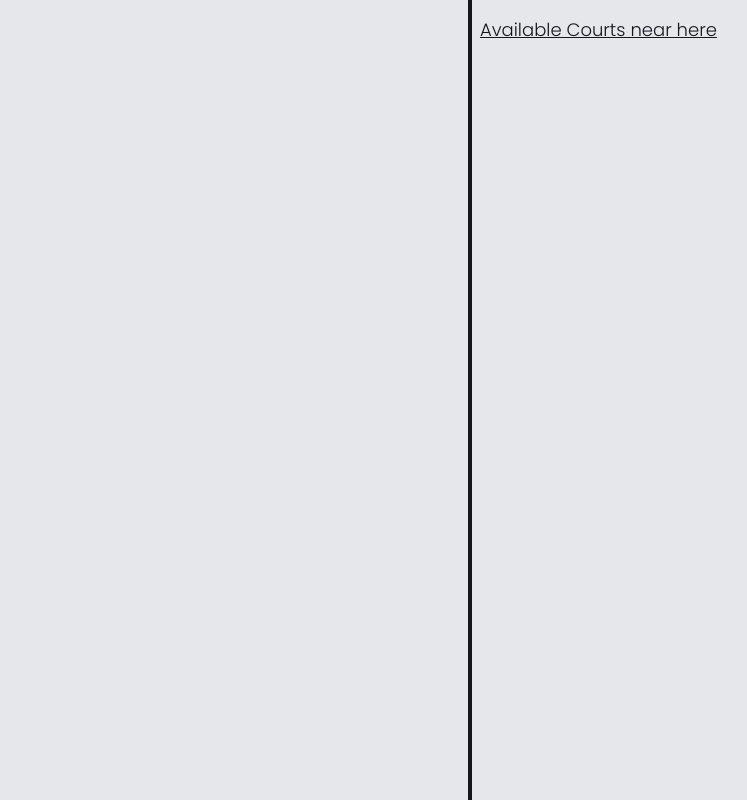
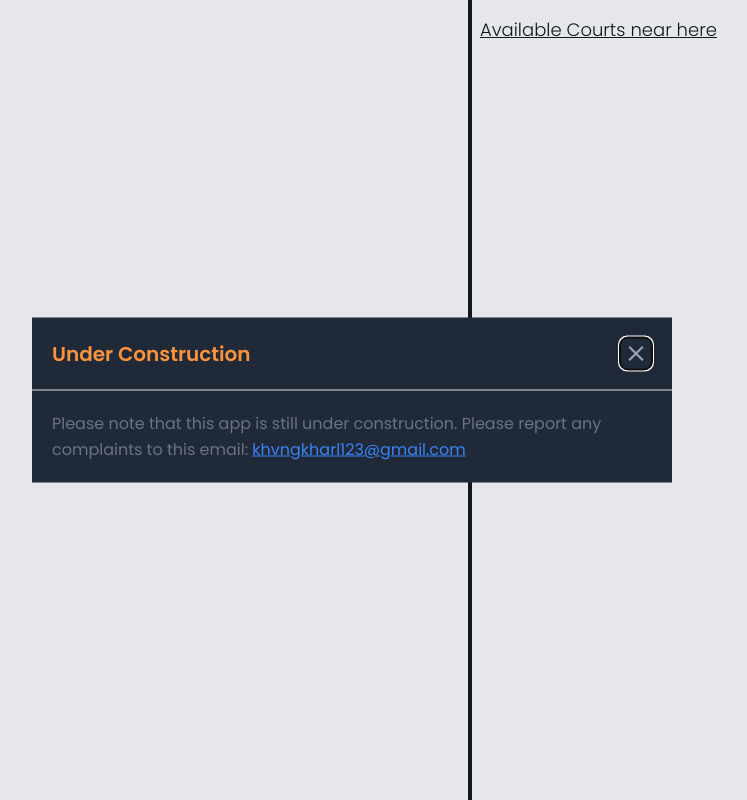
Before and after one commit to KharlAbban/bballconnect, a React (Vite) app in the folder frontend/: page /courts in a window 1280 px wide. Shown: the whole page, without its empty margins (288-1035 px from the left). Built offline with nearby package versions, Linux system fonts and the light colour scheme; no server answers; a web font is replaced by a local one; what mapbox-gl would draw is missing.

Commit message:
progress on add new court, add unser construction dialog

```diff
--- a/frontend/index.html
+++ b/frontend/index.html
@@ -5,7 +5,7 @@
     <link rel="icon" type="image/png" href="/logo.png">
     <meta name="viewport" content="width=device-width, initial-scale=1.0" />
     <meta name="description" content="Basketball courts, basketball, app, hoop, genius, creative software, maps, mapbox, location" />
-    <title>CourtConnect</title>
+    <title>BballConnect</title>
   </head>
   <body>
     <div id="root" class="h-screen w-screen overflow-hidden font-poppins bg-gray-200 dark:bg-pageDarkColor"></div>
--- a/frontend/src/components/CourtMap.jsx
+++ b/frontend/src/components/CourtMap.jsx
@@ -121,7 +121,7 @@ const CourtMap = ({userPosition, courts, setSelectedCourt, setAreaPosition, cour
 
         return () => {
             navigator.geolocation.clearWatch(positionWatchId);
-            console.log("Function is executed!");
+            // console.log("Function is executed!");
         }
 
     }, []);
--- /dev/null
+++ b/frontend/src/components/UnderConstruction.jsx
@@ -0,0 +1,29 @@
+import React, { useRef } from 'react'
+import { IoMdClose } from 'react-icons/io';
+
+const UnderConstruction = () => {
+    const dialogRef = useRef();
+
+  return (
+    <dialog ref={dialogRef} id="constructionModal" tabIndex="-1" aria-hidden="true" className="dark:bg-gray-600 bg-gray-800 absolute top-1/2 left-1/2 -translate-x-1/2 -translate-y-1/2 z-50 justify-center items-center max-w-2xl">
+        {/* {* Modal header */}
+        <div className="flex items-center justify-between p-4 md:p-5 border-b dark:border-gray-600">
+            <h3 className="text-xl font-semibold text-orange-400">
+                Under Construction
+            </h3>
+            <button onClick={() => dialogRef.current.close()} type="button" className="text-gray-400 bg-transparent hover:bg-gray-200 hover:text-gray-900 rounded-lg text-sm w-8 h-8 ms-auto inline-flex justify-center items-center dark:hover:bg-gray-600 dark:hover:text-white" data-modal-hide="static-modal">
+                <IoMdClose size={26} />
+                <span className="sr-only">Close modal</span>
+            </button>
+        </div>
+        {/* // {* Modal body */}
+        <div className="p-4 md:p-5 space-y-4">
+            <p className="text-base leading-relaxed text-gray-500 dark:text-gray-200">
+                Please note that this app is still under construction. Please report any complaints to this email: <a title="Click to mail me!" className='underline text-blue-500' href="mailto:khvngkharl123@gmail.com">khvngkharl123@gmail.com</a>
+            </p>
+        </div>
+    </dialog>
+  )
+}
+
+export default UnderConstruction
--- a/frontend/src/components/index.js
+++ b/frontend/src/components/index.js
@@ -5,3 +5,4 @@ export {default as SingleCourt} from "./SingleCourt"
 export {default as NewCourtDetails} from "./NewCourtDetails"
 export {default as NewCourtLocation} from "./NewCourtLocation"
 export {default as NewCourtImages} from "./NewCourtImages"
+export {default as UnderConstruction} from "./UnderConstruction"
--- a/frontend/src/index.css
+++ b/frontend/src/index.css
@@ -4,6 +4,17 @@
 @tailwind base;
 @tailwind components;
 @tailwind utilities;
+
+#constructionModal::backdrop {
+    background-image: linear-gradient(
+      45deg,
+      magenta,
+      rebeccapurple,
+      dodgerblue,
+      green
+    );
+    opacity: 0.75;
+  }
 
 .mapboxgl-popup {
     @apply max-w-12 overflow-x-hidden
--- a/frontend/src/pages/CourtsPage.jsx
+++ b/frontend/src/pages/CourtsPage.jsx
@@ -1,5 +1,5 @@
 import React, { useEffect, useState } from 'react'
-import { AllCourts, CourtMap, SingleCourt } from '../components';
+import { AllCourts, CourtMap, SingleCourt, UnderConstruction } from '../components';
 import {useQuery} from "@tanstack/react-query"
 import { getAllCourtsInfo, getCourtDetailInfo } from '../utils/courtRequestFunctions';
 import {PanelGroup, Panel, PanelResizeHandle} from "react-resizable-panels"
@@ -15,6 +15,8 @@ const CourtsPage = () => {
 
     useEffect(() => {
       handleWindowResizeForPanels(setIsSmallScreen);
+      const showDialog = () => document.querySelector("#constructionModal").show();
+      const timeoutId = setTimeout(showDialog, 3000);
 
       if (navigator.geolocation) {
         navigator.geolocation.getCurrentPosition(
@@ -56,7 +58,10 @@ const CourtsPage = () => {
 
       window.addEventListener("resize", () => handleWindowResizeForPanels(setIsSmallScreen));
 
-      return () => window.removeEventListener("resize", () => handleWindowResizeForPanels(setIsSmallScreen));
+      return () => {
+        window.removeEventListener("resize", () => handleWindowResizeForPanels(setIsSmallScreen));
+        clearTimeout(timeoutId);
+      }
 
     }, []);
 
@@ -75,6 +80,7 @@ const CourtsPage = () => {
     });
 
   return (
+    <>
       <PanelGroup className="h-full w-full relative" direction={isSmallScreen ? 'vertical' : 'horizontal'}>
         <Panel>
           {userPosition.lng != null && <CourtMap setCourtDetailPosition={setCourtDetailPosition} courtDetailPosition={courtDetailPosition} userPosition={userPosition} courts={allCourts} setSelectedCourt={setSelectedCourt} setAreaPosition={setAreaPosition} />}
@@ -90,6 +96,8 @@ const CourtsPage = () => {
           </div>
         </Panel>
       </PanelGroup>
+        <UnderConstruction />
+    </>
   )
 }
 
--- a/frontend/src/pages/LandingPage.jsx
+++ b/frontend/src/pages/LandingPage.jsx
@@ -29,7 +29,7 @@ const LandingPage = () => {
             <img loading='lazy' src="/logo.png" className='lg:w-16 w-24 float-end' alt="" />
           </h3>
           <h4 className='relative mb-3 max-lg:text-center'>
-            <span title='Click to copy' onClick={handleClick} className='font-bold md:text-5xl text-3xl font-playwright peer cursor-pointer hover:text-pageLightColor/75'>CourtConnect</span>
+            <span title='Click to copy' onClick={handleClick} className='font-bold md:text-5xl text-3xl font-playwright peer cursor-pointer hover:text-pageLightColor/75'>BballConnect</span>
             <span className='absolute text-xs font-mono text-gray-100 bg-gray-700 w-max p-2 rounded right-1/2 -top-10 opacity-0 peer-hover:opacity-100'>{isCopied ? 'Link copied!' :'Click to copy site link'}</span>
           </h4>
           <h4 className='font-light text-gray-500 mb-6 max-lg:text-center'>We find the court, you play the ball</h4>
@@ -37,7 +37,7 @@ const LandingPage = () => {
             Ever found yourself wandering through a new city, searching for a place to shoot some hoops, only to be met with frustration?
             You're not alone. The struggle to find a basketball court is real!
           </p>
-          <p className='mb-4 lg:float-end md:w-2/3 max-lg:mx-auto dark:text-gray-300 text-gray-800'>✨That's why we built CourtConnect</p>
+          <p className='mb-4 lg:float-end md:w-2/3 max-lg:mx-auto dark:text-gray-300 text-gray-800'>✨That's why we built BballConnect</p>
           <p className='lg:w-full md:w-2/3 max-lg:mx-auto mb-4 lg:float-end'>Instantly <span className="underline font-bold">discover</span> all nearby courts <br /> <span className='underline font-bold'>View</span> court details with a single click <br /> <span className='font-bold underline'>Contribute</span> by adding new courts</p>
           <p className='md:w-5/6 mb-8 float-end dark:text-gray-300 text-gray-800 text-sm'>Let us find you the courts, keep the focus on what truly matters <span className='font-semibold font-mono text-xl max-lg:block'>- playing ball!</span></p>
           <Link to="/courts" className='bg-pageLightColor hover:bg-pageLightColor/80 duration-150 hover:gap-2 py-3 px-8 rounded flex lg:float-end gap-4 justify-center items-center lg:text-lg text-pageDarkColor relative max-lg:w-max max-lg:mx-auto'>
--- a/frontend/src/pages/NewCourtPage.jsx
+++ b/frontend/src/pages/NewCourtPage.jsx
@@ -1,7 +1,7 @@
 import { IoClose } from "react-icons/io5";
 import { IoCheckmarkDone } from "react-icons/io5";
 import { NewCourtDetails, NewCourtImages, NewCourtLocation } from "../components";
-import { Form, useSubmit } from "react-router-dom";
+import { Form, useNavigate, useSubmit } from "react-router-dom";
 import { useState } from "react";
 
 const NewCourtPage = () => {
@@ -20,6 +20,11 @@ const NewCourtPage = () => {
 
     // add all images to the formData
     FormInfo.append("images",Array.from(images));
+
+    alert("Thank you! Your submission is made and will be reviewed!")
+
+    // Redirect to the Court Details page with the new court's ID
+    useNavigate().push(`/courts`);
 
   }
 
```
Also changed, not shown: 1 other file (tests, documents, lock files or other folders). Lines whose indentation alone changed are shown as unchanged.
